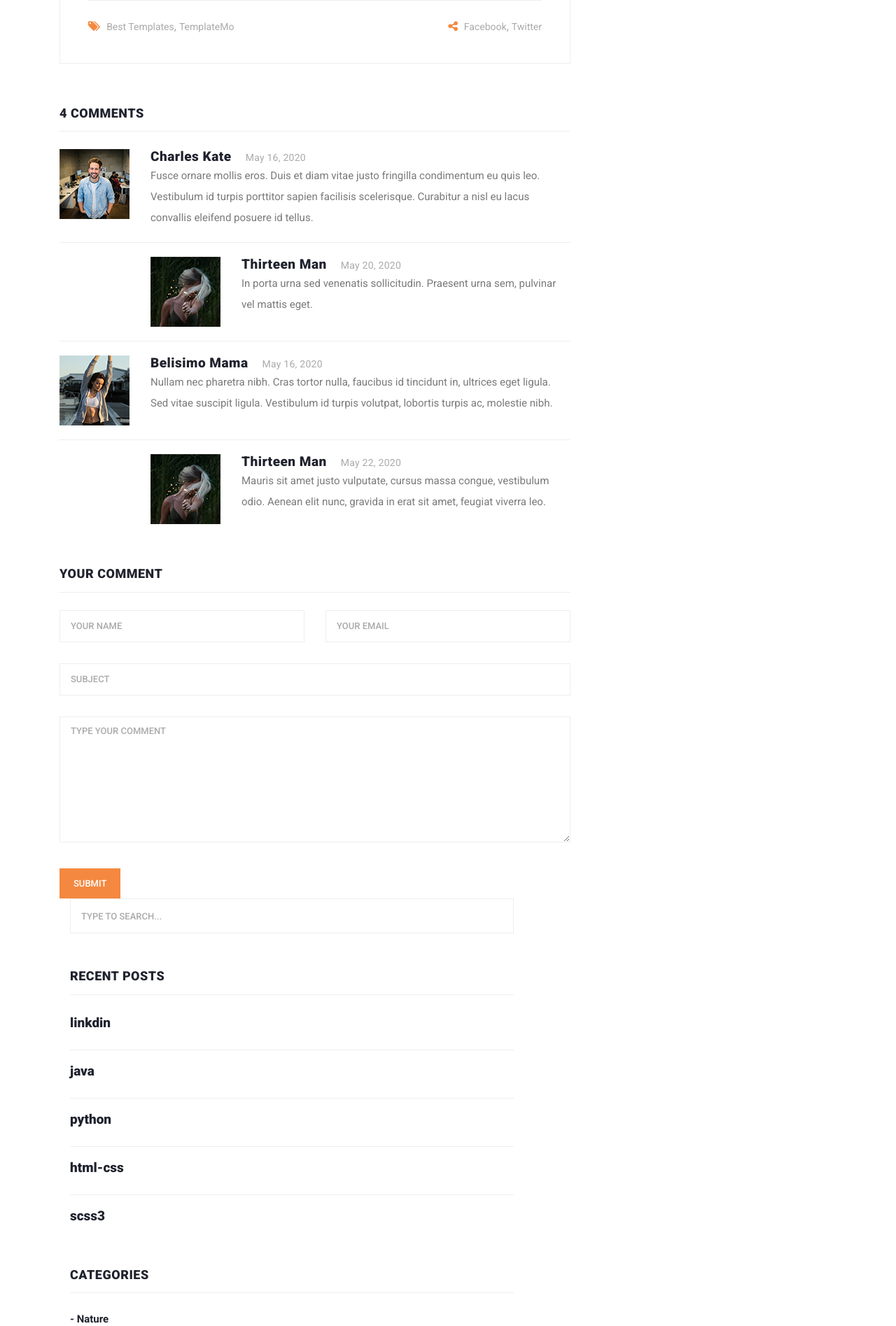
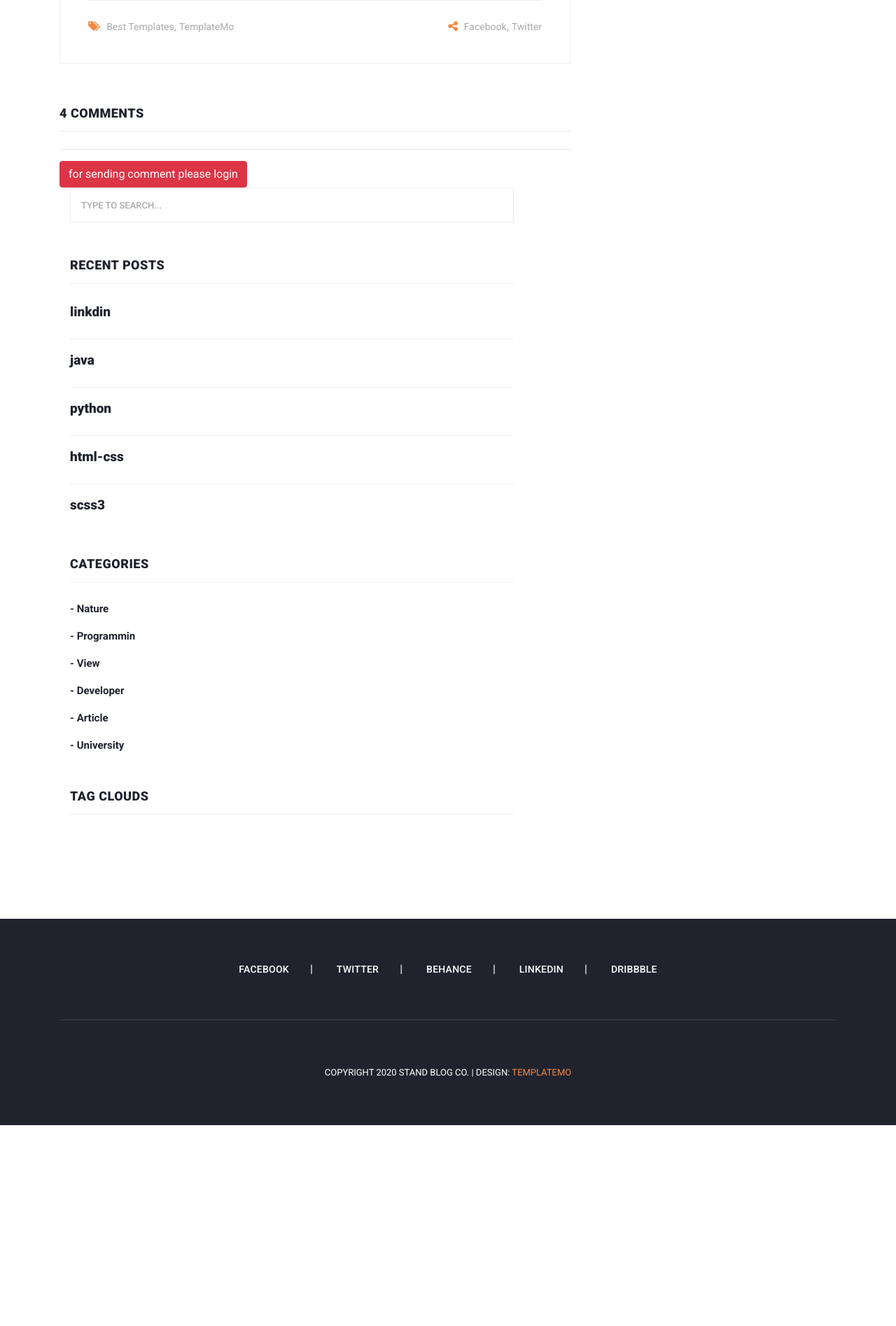
Before and after one commit to ehsansteel/site-Django-Blogge, a Django app: a page that uses templates/includes/header.html in a window 1280 px wide. Shown: the part 1593-3488 px from the top of the page at 70% size. After the commit the page ends 3201 px from the top, so only its background shows below. Run offline with Django 4.2, Linux system fonts and the light colour scheme; data comes from the database, SQL or seed files in the repository; both versions use the stored data as it was after the commit; some libraries are stand-ins or nearby versions.

Commit message:
updeta reply comment

```diff
--- a/blog_app/templates/blog_app/post.html
+++ b/blog_app/templates/blog_app/post.html
@@ -74,55 +74,56 @@
                                     </div>
                                     <div class="content">
                                         <ul>
+
+                                            {#post_app models comment#}
+                                            {% for comment in aurthor.comments.all %}
+                                                {% if comment.parent == None %}
                                                     <li>
                                                         <div class="author-thumb">
-                                                    <img src="{% static "images/comment-author-01.jpg" %}" alt="">
+                                                            {# profile user comment #}
+                                                            {% if comment.user.profile.image %}
+                                                                <img src="{{ comment.user.profile.image.url }}"
+                                                                     alt="user">
+                                                            {% else %}
+                                                                <img src="{% static "images/icon/e1.jpg" %}"
+                                                                     alt="user">
+                                                            {% endif %}
                                                         </div>
                                                         <div class="right-content">
-                                                    <h4>Charles Kate<span>May 16, 2020</span></h4>
-                                                    <p>Fusce ornare mollis eros. Duis et diam vitae justo fringilla
-                                                        condimentum eu quis leo. Vestibulum id turpis porttitor sapien
-                                                        facilisis scelerisque. Curabitur a nisl eu lacus convallis
-                                                        eleifend posuere id tellus.</p>
+                                                            <h4>{{ comment.user }}<span>{{ comment.created_at }}</span>
+                                                            </h4>
+                                                            <p>{{ comment.body }}</p>
+                                                            <butten onclick="set_value({{ comment.id }})"
+                                                                    class="btn btn-primary">reply
+                                                            </butten>
                                                         </div>
                                                     </li>
+
+                                                    {% for reply in comment.replies.all %}
                                                         <li class="replied">
                                                             <div class="author-thumb">
-                                                    <img src="{% static "images/comment-author-02.jpg" %}" alt="">
+                                                                {# profile user repley #}
+                                                                {% if comment.user.profile.image %}
+                                                                    <img src="{{ comment.user.profile.image.url }}"
+                                                                         alt="user">
+                                                                {% else %}
+                                                                    <img src="{% static "images/icon/e1.jpg" %}"
+                                                                         alt="user">
+                                                                {% endif %}
                                                             </div>
                                                             <div class="right-content">
-                                                    <h4>Thirteen Man<span>May 20, 2020</span></h4>
-                                                    <p>In porta urna sed venenatis sollicitudin. Praesent urna sem,
-                                                        pulvinar vel mattis eget.</p>
+                                                                <h4>{{ reply.user }}<span>{{ reply.created_at }}</span>
+                                                                </h4>
+                                                                <p>{{ reply.body }}</p>
                                                             </div>
                                                         </li>
                                                         <li>
-                                                <div class="author-thumb">
-                                                    <img src="{% static "images/comment-author-03.jpg" %}" alt="">
-                                                </div>
-                                                <div class="right-content">
-                                                    <h4>Belisimo Mama<span>May 16, 2020</span></h4>
-                                                    <p>Nullam nec pharetra nibh. Cras tortor nulla, faucibus id
-                                                        tincidunt in, ultrices eget ligula. Sed vitae suscipit ligula.
-                                                        Vestibulum id turpis volutpat, lobortis turpis ac, molestie
-                                                        nibh.</p>
-                                                </div>
-                                            </li>
-                                            <li class="replied">
-                                                <div class="author-thumb">
-                                                    <img src="{% static "images/comment-author-02.jpg" %}" alt="">
-                                                </div>
-                                                <div class="right-content">
-                                                    <h4>Thirteen Man<span>May 22, 2020</span></h4>
-                                                    <p>Mauris sit amet justo vulputate, cursus massa congue, vestibulum
-                                                        odio. Aenean elit nunc, gravida in erat sit amet, feugiat
-                                                        viverra leo.</p>
-                                                </div>
-                                            </li>
-                                        </ul>
-                                    </div>
-                                </div>
-                            </div>
+                                                    {% endfor %}
+                                                {% endif %}
+                                            {% endfor %}
+
+                                            {# user comment login#}
+                                            {% if request.user.is_authenticated %}
                                                 <div class="col-lg-12">
                                                     <div class="sidebar-item submit-comment">
                                                         <div class="sidebar-heading">
@@ -130,35 +131,20 @@
                                                         </div>
                                                         <div class="content">
                                                             <form id="comment" action="#" method="post">
+                                                                {% csrf_token %}
                                                                 <div class="row">
-                                                <div class="col-md-6 col-sm-12">
+                                                                    <input type="hidden"  id="parent" name="parent_id"
+                                                                           value="">
+                                                                    <div class="col-lg-12">
                                                                         <fieldset>
-                                                        <input name="name" type="text" id="name" placeholder="Your name"
-                                                               required="">
-                                                    </fieldset>
-                                                </div>
-                                                <div class="col-md-6 col-sm-12">
-                                                    <fieldset>
-                                                        <input name="email" type="text" id="email"
-                                                               placeholder="Your email" required="">
-                                                    </fieldset>
-                                                </div>
-                                                <div class="col-md-12 col-sm-12">
-                                                    <fieldset>
-                                                        <input name="subject" type="text" id="subject"
-                                                               placeholder="Subject">
+                                                                <textarea name="body" rows="6" id="body"
+                                                                          placeholder="Type your comment"></textarea>
                                                                         </fieldset>
                                                                     </div>
                                                                     <div class="col-lg-12">
                                                                         <fieldset>
-                                                        <textarea name="message" rows="6" id="message"
-                                                                  placeholder="Type your comment"
-                                                                  required=""></textarea>
-                                                    </fieldset>
-                                                </div>
-                                                <div class="col-lg-12">
-                                                    <fieldset>
-                                                        <button type="submit" id="form-submit" class="main-button">
+                                                                            <button type="submit" id="form-submit"
+                                                                                    class="main-button">
                                                                                 Submit
                                                                             </button>
                                                                         </fieldset>
@@ -168,6 +154,11 @@
                                                         </div>
                                                     </div>
                                                 </div>
+                                            {% else %}
+                                                <hr>
+                                                <a class="btn btn-danger" href="{% url "assets:login" %}">for sending
+                                                    comment please login</a>
+                                            {% endif %}
                                     </div>
                                 </div>
                             </div>
@@ -175,5 +166,11 @@
                         </div>
                     </div>
     </section>
-
+    {# Java Script #}
+    <script>
+        function set_value(id) {
+            document.getElementById("parent").value = id
+            window.location.href = "#body"
+        }
+    </script>
 {% endblock %}
--- a/blog_app/views.py
+++ b/blog_app/views.py
@@ -1,10 +1,15 @@
 from django.shortcuts import render, get_object_or_404
-from post_app.models import post, categories
+from post_app.models import post, categories, comment
 from django.core.paginator import Paginator
 
-
+# comment user body
 def post_datal(request, slug):
     aurthor = get_object_or_404(post, slug=slug)
+    if request.method == 'POST':
+        body = request.POST.get("body")
+        parent = request.POST.get("parent_id")
+        comment.objects.create(body=body, parent_id=parent, article=aurthor, user=request.user)
+
     return render(request, "blog_app/post.html", {"aurthor": aurthor})
 
 
--- a/post_app/admin.py
+++ b/post_app/admin.py
@@ -1,9 +1,9 @@
 from django.contrib import admin
-from .models import post, categories
+from .models import post, categories, comment
 
 
 
 
+admin.site.register(categories)
 admin.site.register(post)
-
-admin.site.register(categories)
+admin.site.register(comment)
--- a/templates/includes/header.html
+++ b/templates/includes/header.html
@@ -44,8 +44,8 @@
                                     <img src="{% static "images/icon/e1.jpg" %}" alt="profile"
                                          style="width:100px;height:100px; border: 3px solid mediumvioletred;display: inline-block;margin: 2%;">
                                 {% endif %}
-                                <a href="{% url "assets:login" %}" style="color: #0b2e13">
-                                    <spen class="button btn-block">login</spen>
+                                <a href="{% url "assets:logout" %}" style="color: #0b2e13">
+                                    <spen class="button btn-block">logout</spen>
                                 </a>
                             </div>
                         {% else %}
```
Also changed, not shown: post_app/models.py (+9 -0 lines), db.sqlite3, post_app/migrations/0011_alter_post_options_comment.py (added), post_app/migrations/0012_alter_comment_parent.py (added). Lines whose indentation alone changed are shown as unchanged.
